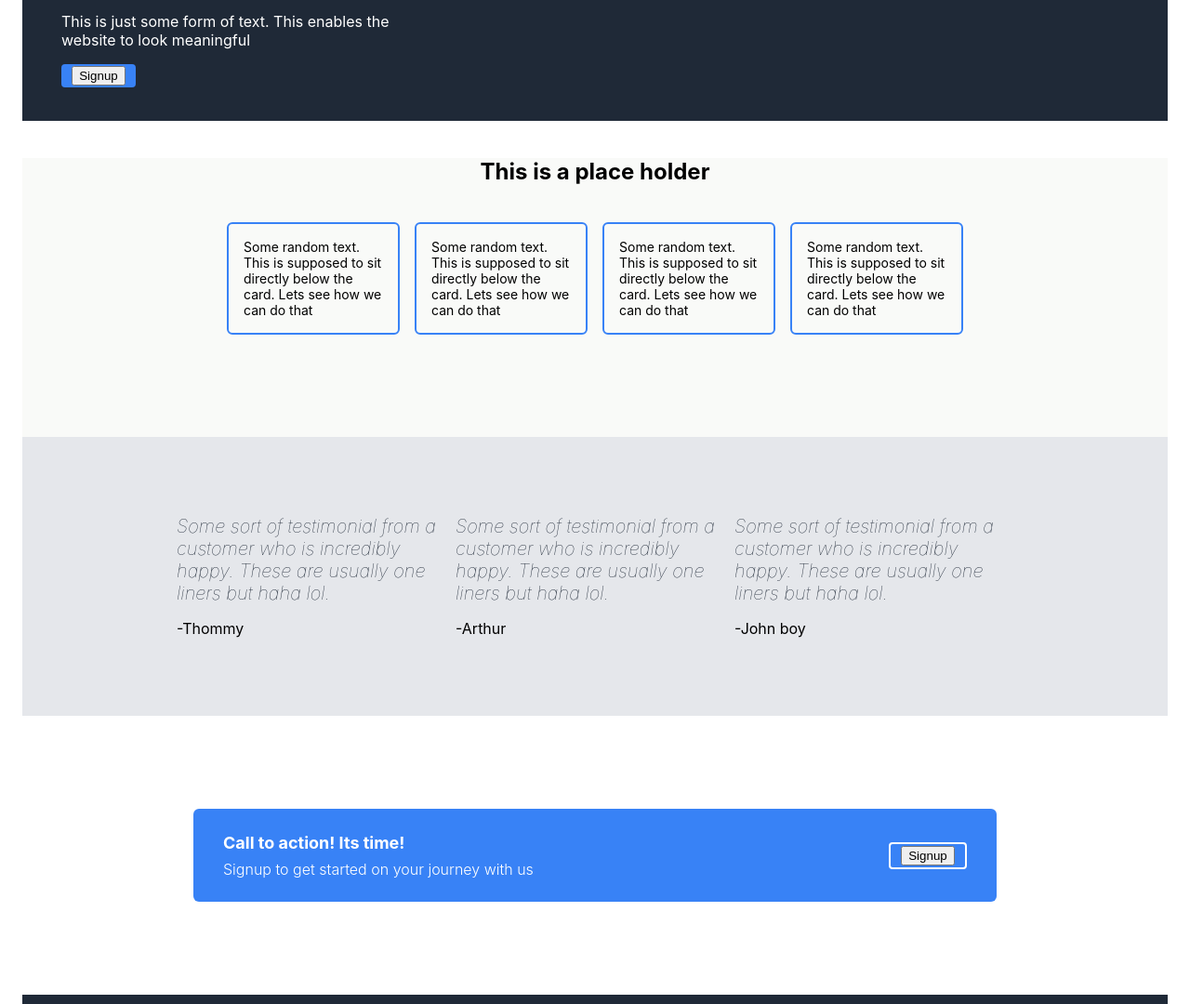
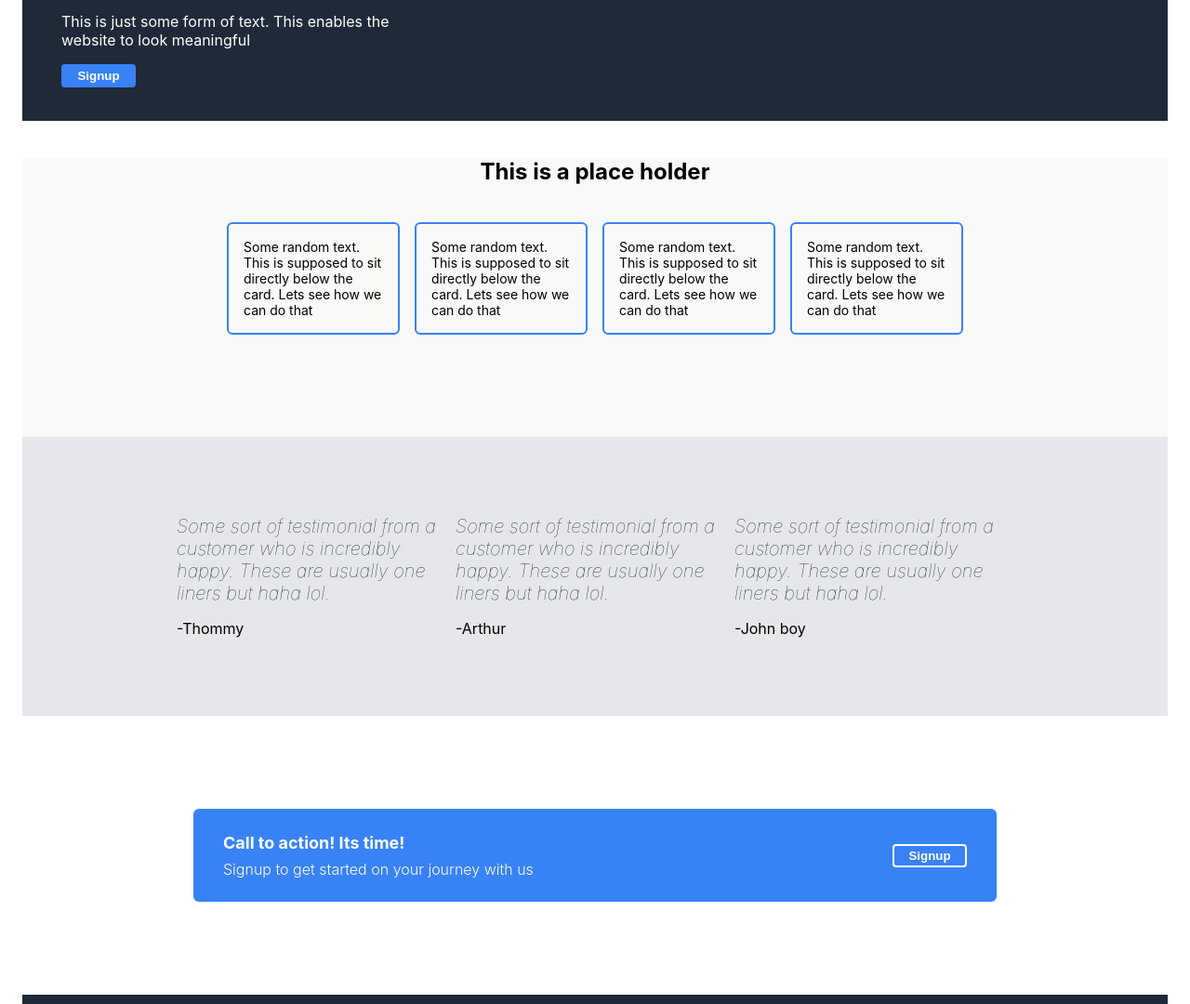
Before and after one commit to MembaMcetywa/info-webpage, a plain HTML site: page index.html in a window 1280 px wide. Shown: the part 220-1300 px from the top of the page at 93% size. Drawn offline with Linux system fonts and the light colour scheme.

Commit message:
made footer text more spaced out and neat

```diff
--- a/index.html
+++ b/index.html
@@ -22,7 +22,7 @@
         <div class="content">
         <div class="head-text">This website is awesome</div>
         <div class="text">This is just some form of text. This enables the website to look meaningful</div>
-        <div class="header-button"><button>Signup</button></div>
+        <div><button class="header-button">Signup</button></div>
     </div>
        <!-- <img src="./assets/willian-justen-de-vasconcellos-5xNp4g0uyYM-unsplash.jpg" alt="random dark building with a lot of windows"/> -->
 </div>
@@ -64,13 +64,11 @@
     <div class="banner-head">Call to action! Its time!</div>
     <div class="banner-text">Signup to get started on your journey with us</div>
 </div>
-    <div class="banner-button">
-        <button>Signup</button>
-    </div>
+    <div><button class="banner-button">Signup</button></div>
 </div>
 </div>
 <div class="footer">
-    <div class="copyright-text">Copyright<span>&copy</span>The Odin Project 2021</div>
+    <div class="copyright-text">Copyright <span>&copy</span> The Odin Project 2021</div>
 </div>
 </body>
 </html>
```
